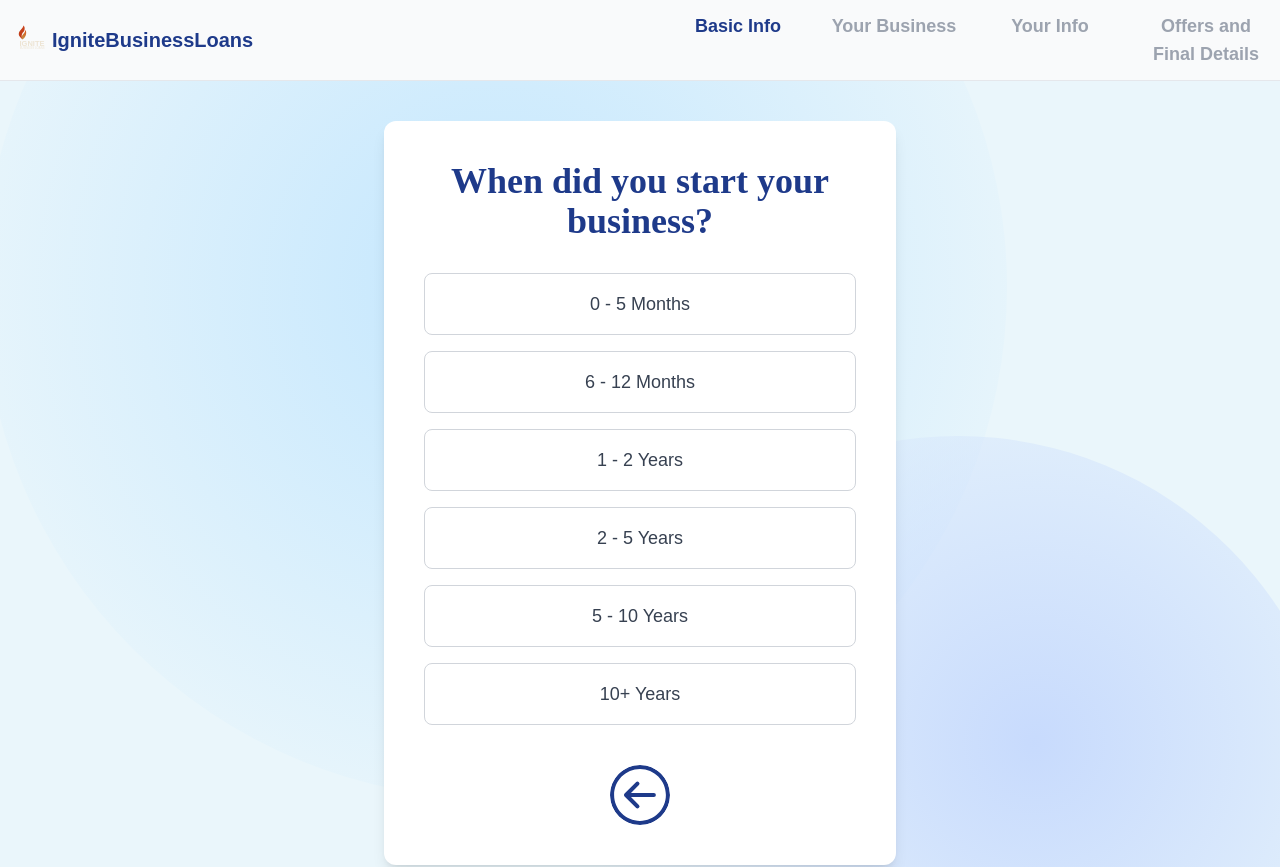
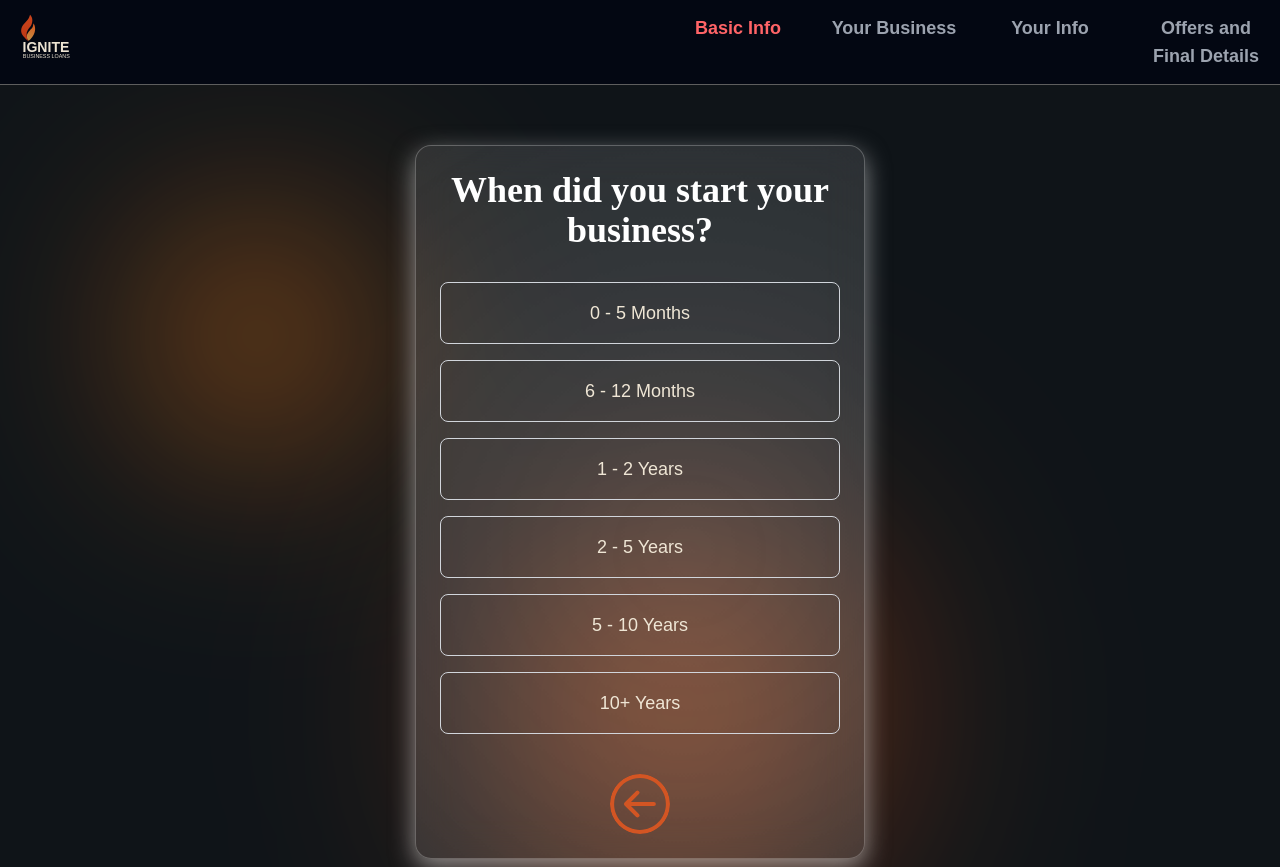
Before and after one commit to BishalK007/ignitebusinessloans, a Next.js app: page / in a window 1280 px wide. Shown: the top 867 px of the page. Built offline with nearby package versions, Linux system fonts and the light colour scheme.

Commit message:
"Chance Color and added glossy card effect"

```diff
--- a/app/globals.css
+++ b/app/globals.css
@@ -2,80 +2,272 @@
 @tailwind components;
 @tailwind utilities;
 
-@import url('https://fonts.googleapis.com/css2?family=Lora:ital,wght@0,400..700;1,400..700&display=swap');
+/* @import url('https://fonts.googleapis.com/css2?family=Lora:ital,wght@0,400..700;1,400..700&display=swap'); */
+@import url('https://fonts.googleapis.com/css2?family=Barlow+Semi+Condensed:ital,wght@0,100;0,200;0,300;0,400;0,500;0,600;0,700;0,800;0,900;1,100;1,200;1,300;1,400;1,500;1,600;1,700;1,800;1,900&family=Bebas+Neue&family=Kanit:wght@100&family=Montserrat:wght@100&family=Phudu:wght@300;400&family=Poppins&family=Raleway:ital,wght@1,900&family=Tektur&display=swap');
+
 
 :root {
-  --background: #ffffff;
-  --foreground: #171717;
+  --background: #0f1418; /* Custom Black */
+  --foreground: #efe6d5; /* Custom White */
+
+  --font-barlow: 'Barlow Semi Condensed', sans-serif;
+  --font-bebas: 'Bebas Neue', sans-serif;
+  --font-kanit: 'Kanit', sans-serif;
+  --font-montserrat: 'Montserrat', sans-serif;
+  --font-phudu: 'Phudu', cursive;
+  --font-poppins: 'Poppins', sans-serif;
+  --font-raleway: 'Raleway', sans-serif;
+  --font-tektur: 'Tektur', cursive;
+
+  --font-primary: var(--font-poppins); /* Set your default page font here */
 }
 
 @media (prefers-color-scheme: dark) {
   :root {
-    --background: #0a0a0a;
-    --foreground: #ededed;
+  --background: #0f1418; /* Custom Black */
+  --foreground: #efe6d5; /* Custom White */
+
+  --font-barlow: 'Barlow Semi Condensed', sans-serif;
+  --font-bebas: 'Bebas Neue', sans-serif;
+  --font-kanit: 'Kanit', sans-serif;
+  --font-montserrat: 'Montserrat', sans-serif;
+  --font-phudu: 'Phudu', cursive;
+  --font-poppins: 'Poppins', sans-serif;
+  --font-raleway: 'Raleway', sans-serif;
+  --font-tektur: 'Tektur', cursive;
+
+  --font-primary: var(--font-poppins); /* Set your default page font here */
   }
 }
 
-body {
+html, body {
   color: var(--foreground);
   background: var(--background);
-  font-family: Arial, Helvetica, sans-serif;
+  font-family: var(--font-primary);
 }
 
-@layer utilities {
-  .text-balance {
-    text-wrap: balance;
-  }
-
-}
-@layer utilities {
 .bg-ignite-animated {
   position: relative;
   overflow: hidden;
-    background: #eaf6fb;
-    /* fallback */
+  background: var(--background, #0f1418); /* Dark background */
+  z-index: 0;
 }
+
 .bg-ignite-animated::before,
-  .bg-ignite-animated::after {
+.bg-ignite-animated::after,
+.bg-ignite-animated::marker {
   content: "";
   position: absolute;
-    border-radius: 50%;
   pointer-events: none;
+  z-index: -1;
+  filter: blur(100px); /* Increased blur for a glowing effect */
   opacity: 0.7;
-    z-index: 0;
-    animation-iteration-count: infinite;
-    animation-timing-function: linear;
-  }
-  .bg-ignite-animated::before {
-    width: 80vw;
-    height: 80vw;
-    min-width: 600px;
-    min-height: 600px;
-    left: -20vw;
-    top: -30vw;
-    background: radial-gradient(circle at 50% 50%, #b3e0ff 0%, #eaf6fb 80%, transparent 100%);
-    animation: ignite-move-1 18s linear infinite;
-  }
-  .bg-ignite-animated::after {
-    width: 60vw;
-    height: 60vw;
-    min-width: 400px;
-    min-height: 400px;
-    right: -15vw;
-    bottom: -20vw;
-    background: radial-gradient(circle at 60% 40%, #a5bfff 0%, #eaf6fb 70%, transparent 100%);
-    opacity: 0.5;
-    animation: ignite-move-2 22s linear infinite;
 }
 
-  @keyframes ignite-move-1 {
-    0% { left: -20vw; top: -30vw; }
-    50% { left: 10vw; top: -10vw; }
-    100% { left: -20vw; top: -30vw; }
+/* Fireball 1 */
+.bg-ignite-animated::before {
+  width: 300px;
+  height: 300px;
+  background: radial-gradient(circle, rgba(255, 140, 0, 0.8), transparent 70%),
+              radial-gradient(circle, rgba(255, 69, 0, 0.6), transparent 80%);
+  top: 30%;
+  left: 20%;
+  transform: translate(-50%, -50%);
+  animation: fireball-1 6s ease-in-out infinite, flicker 0.15s infinite;
+  border-radius: 50%;
+  mix-blend-mode: screen;
 }
-  @keyframes ignite-move-2 {
-    0% { right: -15vw; bottom: -20vw; }
-    50% { right: 5vw; bottom: 0vw; }
-    100% { right: -15vw; bottom: -20vw; }
+
+/* Fireball 2 */
+.bg-ignite-animated::after {
+  width: 400px;
+  height: 400px;
+  background: radial-gradient(circle, rgba(255, 100, 0, 0.7), transparent 70%),
+              radial-gradient(circle, rgba(255, 50, 0, 0.5), transparent 80%);
+  top: 60%;
+  left: 50%;
+  transform: translate(-50%, -50%);
+  animation: fireball-2 8s ease-in-out infinite, flicker 0.2s infinite;
+  border-radius: 50%;
+  mix-blend-mode: screen;
+}
+
+/* Fireball 3 */
+.bg-ignite-animated::marker {
+  width: 350px;
+  height: 350px;
+  background: radial-gradient(circle, rgba(255, 160, 0, 0.6), transparent 70%),
+              radial-gradient(circle, rgba(255, 80, 0, 0.4), transparent 80%);
+  top: 40%;
+  left: 80%;
+  transform: translate(-50%, -50%);
+  animation: fireball-3 10s ease-in-out infinite, flicker 0.18s infinite;
+  border-radius: 50%;
+  mix-blend-mode: screen;
+}
+
+/* Keyframes for Fireball Animations */
+@keyframes fireball-1 {
+  0% {
+    transform: translate(-50%, -50%) scale(1);
+    top: 30%;
+    left: 20%;
+    opacity: 0.6;
+  }
+  50% {
+    transform: translate(-48%, -52%) scale(1.2);
+    top: 35%;
+    left: 25%;
+    opacity: 0.9;
+  }
+  100% {
+    transform: translate(-50%, -50%) scale(1);
+    top: 30%;
+    left: 20%;
+    opacity: 0.6;
   }
 }
+
+@keyframes fireball-2 {
+  0% {
+    transform: translate(-50%, -50%) scale(1);
+    top: 60%;
+    left: 50%;
+    opacity: 0.5;
+  }
+  50% {
+    transform: translate(-52%, -48%) scale(1.3);
+    top: 65%;
+    left: 55%;
+    opacity: 0.8;
+  }
+  100% {
+    transform: translate(-50%, -50%) scale(1);
+    top: 60%;
+    left: 50%;
+    opacity: 0.5;
+  }
+}
+
+@keyframes fireball-3 {
+  0% {
+    transform: translate(-50%, -50%) scale(1);
+    top: 40%;
+    left: 80%;
+    opacity: 0.4;
+  }
+  50% {
+    transform: translate(-49%, -51%) scale(1.1);
+    top: 45%;
+    left: 85%;
+    opacity: 0.7;
+  }
+  100% {
+    transform: translate(-50%, -50%) scale(1);
+    top: 40%;
+    left: 80%;
+    opacity: 0.4;
+  }
+}
+
+/* Flicker Effect */
+@keyframes flicker {
+  0%, 100% {
+    opacity: 0.8;
+  }
+  50% {
+    opacity: 0.7;
+  }
+}
+
+/* Responsive Fireball Sizes */
+@media (max-width: 768px) {
+  .bg-ignite-animated::before {
+    width: 200px;
+    height: 200px;
+    top: 25%;
+    left: 15%;
+  }
+
+  .bg-ignite-animated::after {
+    width: 250px;
+    height: 250px;
+    top: 55%;
+    left: 45%;
+  }
+
+  .bg-ignite-animated::marker {
+    width: 200px;
+    height: 200px;
+    top: 35%;
+    left: 70%;
+  }
+}
+
+.glassmorphic-card {
+  width: 90%;
+  max-width: 500px;
+  background: rgba(255, 255, 255, 0.059);
+  border-radius: 16px;
+  backdrop-filter: blur(20px);
+  -webkit-backdrop-filter: blur(20px);
+  border: 1px solid rgba(255, 255, 255, 0.3);
+  box-shadow: 0 8px 24px rgba(251, 251, 251, 0.507);
+  display: flex;
+  flex-direction: column;
+  justify-content: center;
+  align-items: center;
+  padding: 24px;
+  text-align: center;
+  position: relative;
+  overflow: hidden;
+  z-index: 1;
+  pointer-events: auto;
+  margin: 20px auto; /* Center card and add spacing on mobile */
+}
+
+/* Glow animation */
+.glassmorphic-card::before {
+  content: "";
+  position: absolute;
+  top: -50%;
+  left: -50%;
+  width: 200%;
+  height: 200%;
+  background: radial-gradient(circle, rgba(255, 255, 255, 0.15), transparent);
+  z-index: -1;
+  animation: move-glow 6s infinite alternate;
+}
+
+/* Animation keyframes */
+@keyframes move-glow {
+  0% {
+    transform: translate(0, 0);
+  }
+  100% {
+    transform: translate(50px, 50px);
+  }
+}
+
+/* Text styling */
+.glassmorphic-card h2,
+.glassmorphic-card p {
+  color: white;
+  z-index: 2;
+  word-break: break-word; /* Ensures long words wrap on small screens */
+}
+
+/* ✅ Responsive tweaks */
+@media (max-width: 480px) {
+  .glassmorphic-card {
+    padding: 16px;
+  }
+
+  .glassmorphic-card h2 {
+    font-size: 1.2rem;
+  }
+
+  .glassmorphic-card p {
+    font-size: 0.95rem;
+  }
+}
--- a/app/page.jsx
+++ b/app/page.jsx
@@ -26,7 +26,7 @@ function getStep(current, showLoader) {
 
 function IgniteLogo() {
   return (
-    <span className="inline-flex items-center justify-center w-10 h-10 rounded-full text-white font-extrabold text-3xl select-none pl-2">
+    <span className="inline-flex items-center justify-center w-30 h-30 rounded-full text-white font-extrabold text-3xl select-none pl-2">
       <Logo />
     </span>
   );
@@ -107,12 +107,12 @@ export default function Home() {
     <main className="flex flex-col bg-ignite-animated relative min-h-screen">
       <div className="flex-1 flex flex-col z-10">
         {/* Navbar */}
-        <nav className="w-full bg-gray-50 border-b border-gray-200 py-3 px-2 flex flex-col sm:flex-row items-center sm:items-center justify-between gap-2 ">
+        <nav className="w-full bg-Black-950 border-b border-Gray-700 py-3 px-2 flex flex-col sm:flex-row items-center sm:items-center justify-between gap-2 ">
           <div className="flex items-center gap-1 mb-2 sm:mb-0">
             <IgniteLogo />
-            <span className="text-xl font-bold text-blue-900 hidden sm:inline">
+            {/* <span className="text-xl font-bold text-blue-900 hidden sm:inline">
               IgniteBusinessLoans
-            </span>
+            </span> */}
           </div>
           <div className="w-full sm:w-auto flex-1 flex justify-end">
             <ol className="flex flex-wrap justify-end w-full gap-x-6 gap-y-2 max-w-[600px]">
@@ -120,7 +120,7 @@ export default function Home() {
                 <li
                   key={stepObj.label}
                   className={`flex-1 min-w-[120px] text-base md:text-lg font-semibold transition-colors text-center
-                  ${step === idx ? "text-blue-900" : "text-gray-400"}
+                  ${step === idx ? "text-Orange-200" : "text-gray-400"}
                 `}
                 >
                   {stepObj.label}
@@ -141,7 +141,7 @@ export default function Home() {
           ) : showThankYou ? (
             <div className="bg-white rounded-xl shadow-lg p-10 w-full max-w-lg flex flex-col items-center justify-center text-center">
               <span className="text-5xl mb-4">🎉</span>
-              <h2 className="text-2xl font-bold text-blue-900 mb-2">
+              <h2 className="text-2xl font-bold text-gray-700 mb-2">
                 Your responses have been recorded
               </h2>
               <p className="text-gray-700">We will get back to you soon.</p>
@@ -158,11 +158,11 @@ export default function Home() {
           )}
         </div>
         {/* Responsive Footer */}
-        <footer className="w-full bg-gray-50 border-t border-gray-200 mt-auto">
+        <footer className="w-full bg-Black-950 border-b border-Gray-700 mt-auto">
           <div className="max-w-6xl mx-auto px-4 py-8 flex flex-col items-center">
             <div className="flex flex-col items-center mb-4">
               <IgniteLogo />
-              <span className="text-2xl font-bold text-blue-900">
+              <span className="text-2xl font-bold bg-gradient-to-r from-DeepOrange to-Orange-200 bg-clip-text text-transparent">
                 IgniteBusinessLoans
               </span>
             </div>
--- a/components/form.jsx
+++ b/components/form.jsx
@@ -87,7 +87,7 @@ export default function QuestionCard({
           animate={{ opacity: 1, y: 0, scale: 1 }}
           exit={{ opacity: 0, y: -24, scale: 0.98 }}
           transition={{ ...spring, duration: 0.35 }}
-          className="bg-white rounded-xl shadow-lg p-6 sm:p-10 w-full max-w-lg"
+          className="glassmorphic-card"
         >
 
           <h2 className="font-lora text-2xl sm:text-3xl md:text-4xl font-bold text-center text-blue-900 mb-6 sm:mb-8">
@@ -95,7 +95,7 @@ export default function QuestionCard({
           </h2>
           {question.p && (
             <p
-              className="text-center text-gray-500 mb-4 sm:mb-6"
+              className="text-center text-black mb-4 sm:mb-6"
             >
               {question.p}
             </p>
@@ -122,10 +122,9 @@ export default function QuestionCard({
                       transition={{ type: "spring", stiffness: 500, damping: 30 }}
                       onClick={() => onSelect(option)}
                       className={`w-full py-3 sm:py-4 px-4 sm:px-6 border rounded-lg text-base sm:text-lg transition-all
-                          ${
-                            selected === option
-                              ? "border-blue-900 bg-blue-50 text-blue-900 font-semibold"
-                              : "border-gray-300 text-gray-700 hover:border-blue-500 hover:bg-blue-200 "
+                          ${selected === option
+                            ? "border-Gray-100 bg-Gray-100 text-White font-semibold"
+                            : "border-gray-300 text-White hover:border-Gray-100 hover:bg-Gray-100 hover:text-black"
                         }
                           ${isLast ? "sm:col-span-2" : ""}
                         `}
@@ -142,10 +141,9 @@ export default function QuestionCard({
                     transition={{ type: "spring", stiffness: 500, damping: 30 }}
                     onClick={() => onSelect(option)}
                     className={`w-full py-3 sm:py-4 px-4 sm:px-6 border rounded-lg text-base sm:text-lg transition-all
-                        ${
-                          selected === option
-                            ? "border-blue-900 bg-blue-50 text-blue-900 font-semibold"
-                            : "border-gray-300 text-gray-700 hover:border-blue-500 hover:bg-blue-200 "
+                        ${selected === option
+                        ? "border-Gray-100 bg-Gray-100 text-White font-semibold"
+                        : "border-gray-300 text-White hover:border-Gray-100 hover:bg-Gray-100 hover:text-black"
                       }`}
                   >
                     {option}
@@ -194,7 +192,7 @@ export default function QuestionCard({
               )}
               <button
                 type="submit"
-                className="w-full py-3 px-6 bg-blue-900 text-white rounded-lg font-semibold text-base sm:text-lg hover:bg-blue-800 transition-all"
+                className="w-full py-3 px-6 bg-Orange-500 text-white rounded-lg font-semibold text-base sm:text-lg hover:bg-DeepOrange-600 transition-all"
               >
                 Next
               </button>
@@ -240,7 +238,7 @@ export default function QuestionCard({
               {question.nextButton && (
                 <button
                   type="submit"
-                  className="w-full py-3 px-6 bg-blue-900 text-white rounded-lg font-semibold text-base sm:text-lg hover:bg-blue-800 transition-all mt-2"
+                  className="w-full py-3 px-6 bg-Orange-500 text-white rounded-lg font-semibold text-base sm:text-lg hover:bg-DeepOrange-600 transition-all mt-2"
                   disabled={!isValidUSZip(zipInput) || !zipLocation}
                 >
                   Next
@@ -281,7 +279,7 @@ export default function QuestionCard({
               {question.nextButton && (
                 <button
                   type="submit"
-                  className="w-full py-3 px-6 bg-blue-900 text-white rounded-lg font-semibold text-base sm:text-lg hover:bg-blue-800 transition-all"
+                  className="w-full py-3 px-6 bg-Orange-500 text-white rounded-lg font-semibold text-base sm:text-lg hover:bg-DeepOrange-600 transition-all"
                 >
                   Next
                 </button>
@@ -324,7 +322,7 @@ export default function QuestionCard({
               {question.nextButton && (
                 <button
                   type="submit"
-                  className="w-full py-3 px-6 bg-blue-900 text-white rounded-lg font-semibold text-base sm:text-lg hover:bg-blue-800 transition-all"
+                  className="w-full py-3 px-6 bg-Orange-500 text-white rounded-lg font-semibold text-base sm:text-lg hover:bg-DeepOrange-600 transition-all"
                 >
                   Next
                 </button>
@@ -360,7 +358,7 @@ export default function QuestionCard({
               {question.nextButton && (
                 <button
                   type="submit"
-                  className="w-full py-3 px-6 bg-blue-900 text-white rounded-lg font-semibold text-base sm:text-lg hover:bg-blue-800 transition-all"
+                  className="w-full py-3 px-6 bg-Orange-500 text-white rounded-lg font-semibold text-base sm:text-lg hover:bg-DeepOrange-600 transition-all"
                 >
                   Next
                 </button>
@@ -374,7 +372,7 @@ export default function QuestionCard({
             aria-label="Go back"
             className="pt-10 flex flex-row w-full justify-center"
           >
-          <BackIcon/>
+            <BackIcon />
           </button>
 
         </motion.div>
--- a/components/icons/back-icon.jsx
+++ b/components/icons/back-icon.jsx
@@ -8,7 +8,7 @@ const BackIcon = ({ className = "", ...props }) => (
       width="60px"
       height="60px"
       viewBox="0 0 219.151 219.151"
-      className="transition-colors text-blue-900 hover:bg-blue-900 rounded-full group"
+      className="transition-colors text-Orange hover:bg-DeepOrange rounded-full group"
       {...props}
     >
       <path
@@ -18,7 +18,7 @@ const BackIcon = ({ className = "", ...props }) => (
       <path
         d="M94.861 156.507a7.502 7.502 0 0 0 10.606 0 7.499 7.499 0 0 0-.001-10.608l-28.82-28.819 83.457-.008a7.5 7.5 0 0 0-.001-15l-83.46.008 28.827-28.825a7.5 7.5 0 0 0-10.607-10.608l-41.629 41.628a7.495 7.495 0 0 0-2.197 5.303 7.51 7.51 0 0 0 2.198 5.305l41.627 41.624z"
         fill="currentColor"
-        className="transition-colors group-hover:fill-white"
+        className="transition-colors group-hover:fill-white group-hover:scale-110"
       />
     </svg>
   </span>
--- a/tailwind.config.js
+++ b/tailwind.config.js
@@ -12,6 +12,30 @@ module.exports = {
         foreground: "var(--foreground)",
         primary: "#0a3977",
         secondary: "#00b8a9",
+
+        Black: {
+          DEFAULT: "#0f1418",
+          950: "#030712"
+        },
+        White: {
+          DEFAULT: "#efe6d5",
+        },
+        Orange: {
+          DEFAULT: "#d35523",
+          200:"#ff6467",
+          500: "#d35523", // Default shade
+          600: "#b8431f", // Slightly darker for hover
+        },
+        DeepOrange: {
+          DEFAULT: "#702604",
+          500: "#702604", // Default shade
+          600: "#5a1f03", // Slightly darker for hover
+        },
+        Gray: {
+          DEFAULT: "a0a0a0",
+          100:"#d1d5dc",
+          700: "#5e5e5e",
+        },
       },
       fontFamily: {
         lora: ['Lora', 'serif'],
```
Lines whose indentation alone changed are shown as unchanged.
